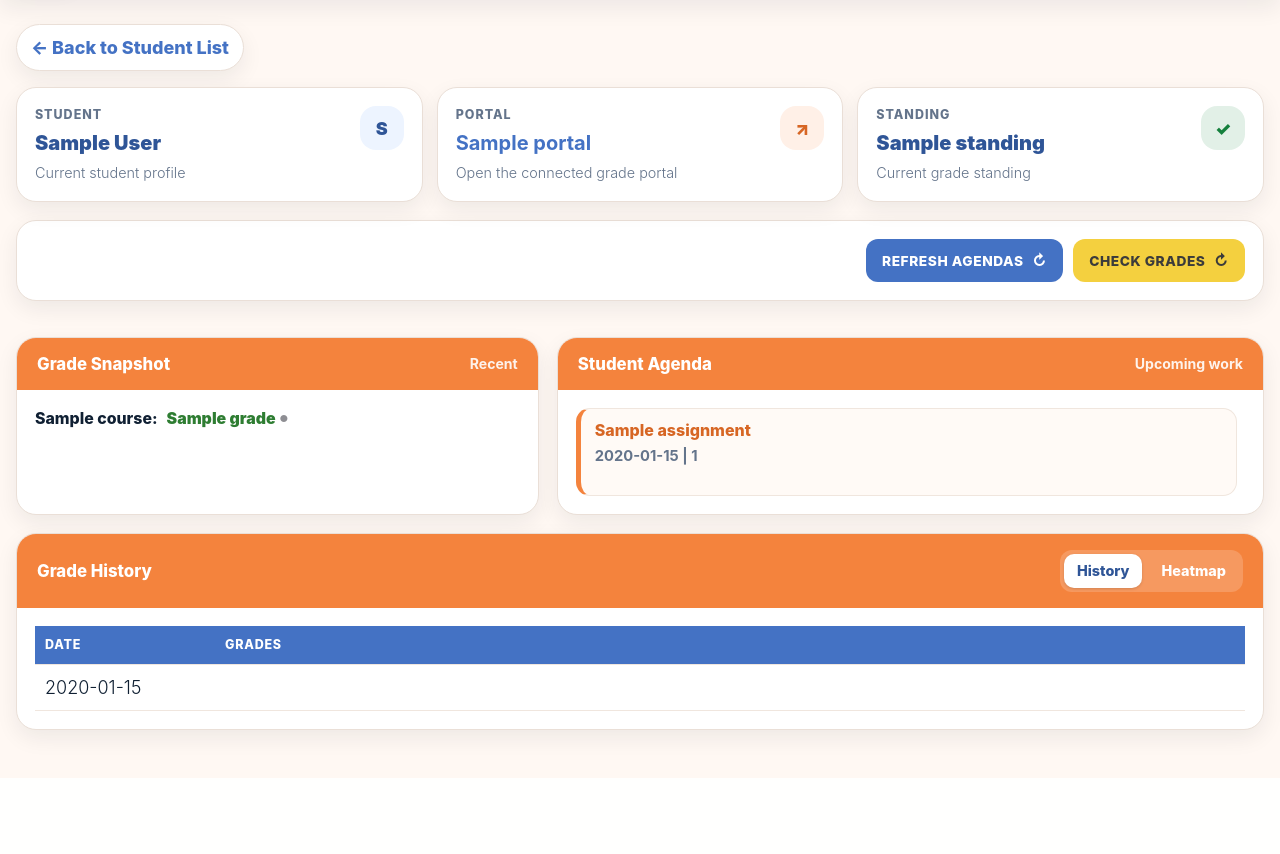
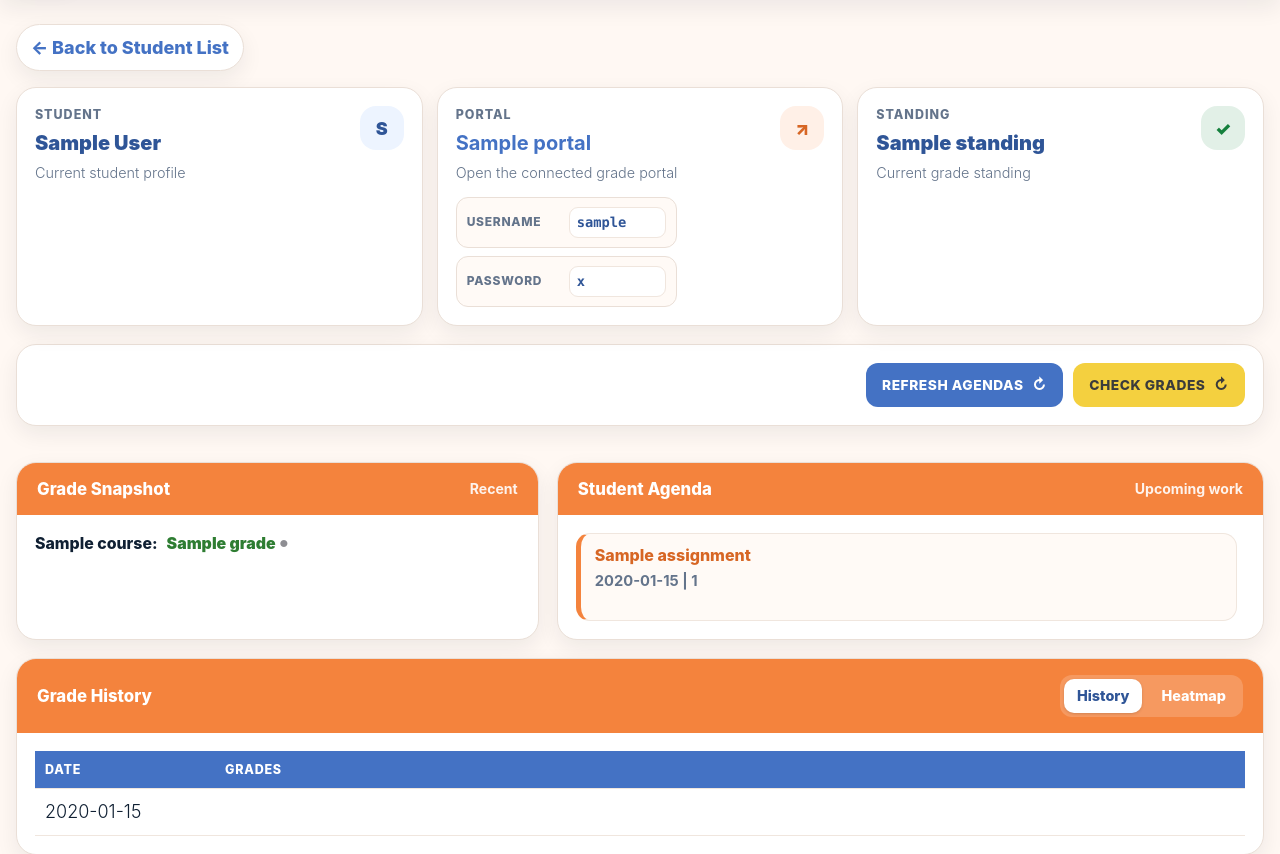
Before and after one commit to manjuyod/PlaywrightScraper, a Flask app: template ui/templates/student.html in a window 1280 px wide. Shown: the part 101-955 px from the top of the page. Before the commit the page ends 852 px from the top, so only its background shows below. Run offline with Flask 3, Linux system fonts and the light colour scheme; the template is opened without the code that fills it: most values are stand-ins (such as "Sample title", 1, 10 or a date in 2020); parts of the project's set-up code (start-up, migrations or seed data) failed here and were passed over; some libraries are stand-ins or nearby versions.

Commit message:
+ Student Creds display on student.html

```diff
--- a/ui/templates/student.html
+++ b/ui/templates/student.html
@@ -938,6 +938,25 @@
                             Open the connected grade portal
                         </div>
 
+                        <div class="student-credential-list">
+                            <div class="student-credential-row">
+                                <span class="student-credential-label">
+                                    Username
+                                </span>
+                                <code class="student-credential-value">
+                                    {{ student.portal_username or "N/A" }}
+                                </code>
+                            </div>
+
+                            <div class="student-credential-row">
+                                <span class="student-credential-label">
+                                    Password
+                                </span>
+                                <code class="student-credential-value">
+                                    {{ student.portal_password or "N/A" }}
+                                </code>
+                            </div>
+                        </div>
                     </div>
 
                     <div class="student-summary-icon">↗</div>
@@ -962,7 +981,6 @@
             <section class="student-toolbar-panel">
                 <div class="student-toolbar">
                     <form method="POST">
-                        <input type="hidden" name="csrf_token" value="{{ csrf_token }}" />
                         <button
                             type="submit"
                             name="run_agenda"
@@ -978,7 +996,6 @@
                     </form>
 
                     <form method="POST">
-                        <input type="hidden" name="csrf_token" value="{{ csrf_token }}" />
                         <button
                             type="submit"
                             name="run_scraper"
```
